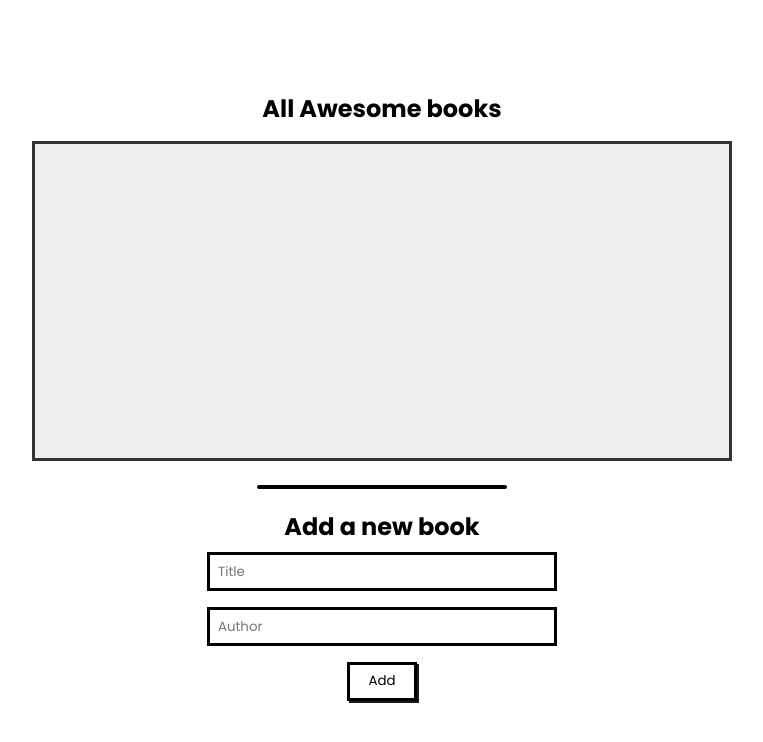
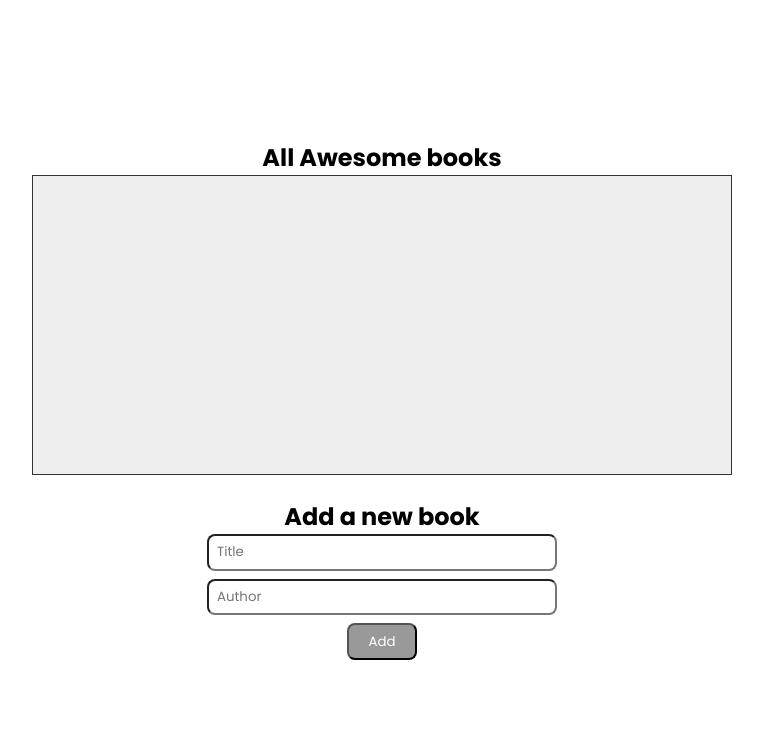
Before and after one commit to iambenkis/Awesome-books, a website: page index.html in a window 1280 px wide. Both pictures are taken after typing "Sample", "Sample" into the empty fields and a click on the button "Add". Shown: the whole page, without its empty margins (258-1021 px from the left). Drawn offline with Linux system fonts and the light colour scheme.

Commit message:
update file

```diff
--- a/script.js
+++ b/script.js
@@ -27,17 +27,18 @@ class Book {
     this.title = title;
     this.author = author;
   }
+
   saveBook() {
-        let savedBook = {
+    const savedBook = {
       title: this.title,
-            author: this.author
+      author: this.author,
     };
 
     myLib.unshift(savedBook);
     this.displayBook();
   }
 
-    displayBook () {
+  displayBook() {
     getMyLib();
     bookContainer.innerHTML = '';
     myLib.forEach((s) => {
@@ -49,26 +50,26 @@ class Book {
         `;
     });
 
-        let deleteButton = bookContainer.querySelectorAll('.remove');
-        deleteButton.forEach((key,index) => key.addEventListener('click', ()=> {
+    const deleteButton = bookContainer.querySelectorAll('.remove');
+    deleteButton.forEach((key, index) => key.addEventListener('click', () => {
       this.deleteFunc(index);
-        }))
+    }));
   }
 
-    deleteFunc (index) {
-        myLib.splice(index,1);
+  deleteFunc(index) {
+    myLib.splice(index, 1);
     saveMyLib();
     this.displayBook();
   }
 
-addBook(e){
+   addBook = (e) => {
     e.preventDefault();
-  let bookTitle = inTitle.value;
-  let bookAuthor = inAuthor.value;
+    const bookTitle = inTitle.value;
+    const bookAuthor = inAuthor.value;
 
     if (inTitle.value !== '' && inAuthor.value !== '') {
       bookContainer.innerHTML = '';
-    let insertBook = new Book(bookTitle, bookAuthor);
+      const insertBook = new Book(bookTitle, bookAuthor);
 
       insertBook.saveBook();
       inAuthor.value = '';
@@ -77,8 +78,9 @@ addBook(e){
       saveMyLib();
       window.location.reload();
     }
-}}
+  }
+}
 
-const bookStore = new Book()
+const bookStore = new Book();
 bookStore.displayBook();
 addBtn.addEventListener('click', bookStore.addBook);
--- a/style.css
+++ b/style.css
@@ -7,7 +7,7 @@
 
  input {
     display: block;
-    margin-bottom: 0.5rem;
+    margin-bottom: .5rem;
     width: 70%;
  }
 
@@ -26,11 +26,11 @@ main {
  .books {
     background-color: #eee;
     width: 700px;
-    height: 320px;
+    height: 300px;
     overflow-y: scroll;
     -ms-overflow-style: none;
     scrollbar-width: none;
-    border: 3px solid #333;
+    border: 1px solid #333;
  }
 
  .books::-webkit-scrollbar {
@@ -49,18 +49,20 @@ main {
  .add-div input {
    width: 50%;
    padding: .4rem .5rem;
-   border: 3px solid black;
-   margin:8px;
+   border-radius: .5rem;
  }
 
  .add-div button {
    width: 10%;
    padding: .4rem .5rem;
-   background-color: #fff;
-   color: black;
-   border: 3px solid black;
-   box-shadow: rgba(0, 0, 0, 0.897) 2px 2px;
-   margin:8px;
+   border-radius: .5rem;
+   background-color: #999;
+   color: #fff;
+ }
+
+ .remove {
+   float: right;
+   margin-top: -1.8rem
  }
 
  .delete {
@@ -68,31 +70,16 @@ main {
  }
 
  .remove {
-   background-color:#fff;
-   color: black;
+   background-color: rgb(1, 1, 32);
+   color: #fff;
    padding: .2rem .1rem;
-   border: 3px solid black;
-   float: right;
-   margin-top: -1.8rem;
-   box-shadow: rgba(0, 0, 0, 0.897) 2px 2px;
  }
 
  .page-title {
    text-align: center;
-   margin-bottom: 15px;
  }
 
- .book-item:nth-child(even) {
+ .book-item:nth-child(odd) {
    background-color: #fff;
    padding: .5rem 1.5rem;
  }
-
- line{
-   border: 2px solid black;
-   width: 250px;
-   height: 1px;
-   border-radius: 3px;
-   color: black;
-   background-color:black;
-   margin-bottom: 20px;
- }
```
Lines whose indentation alone changed are shown as unchanged.
